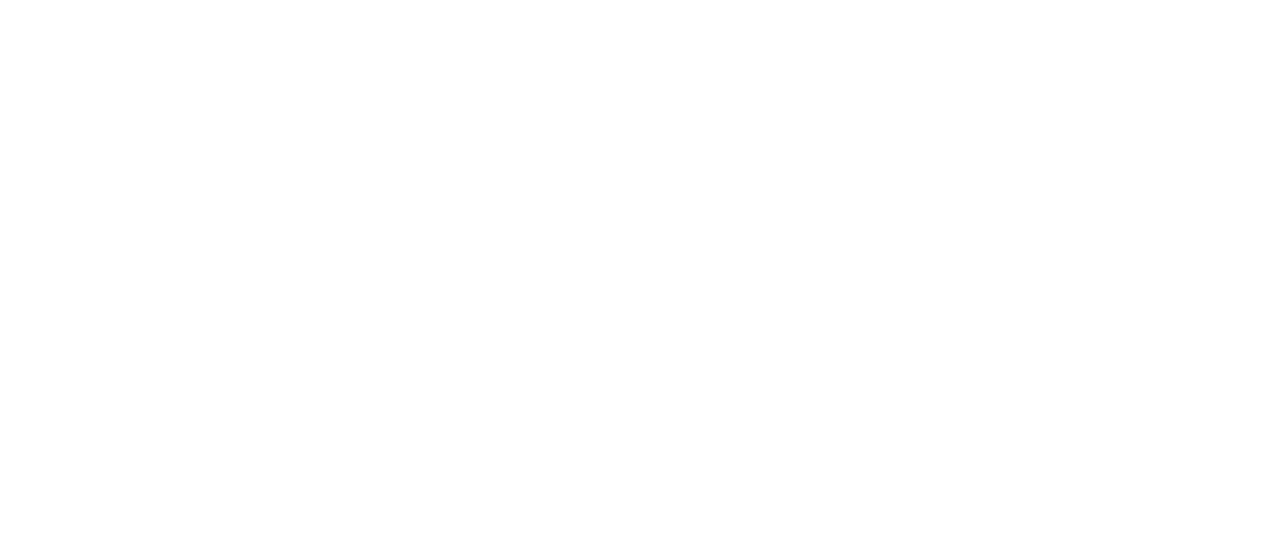
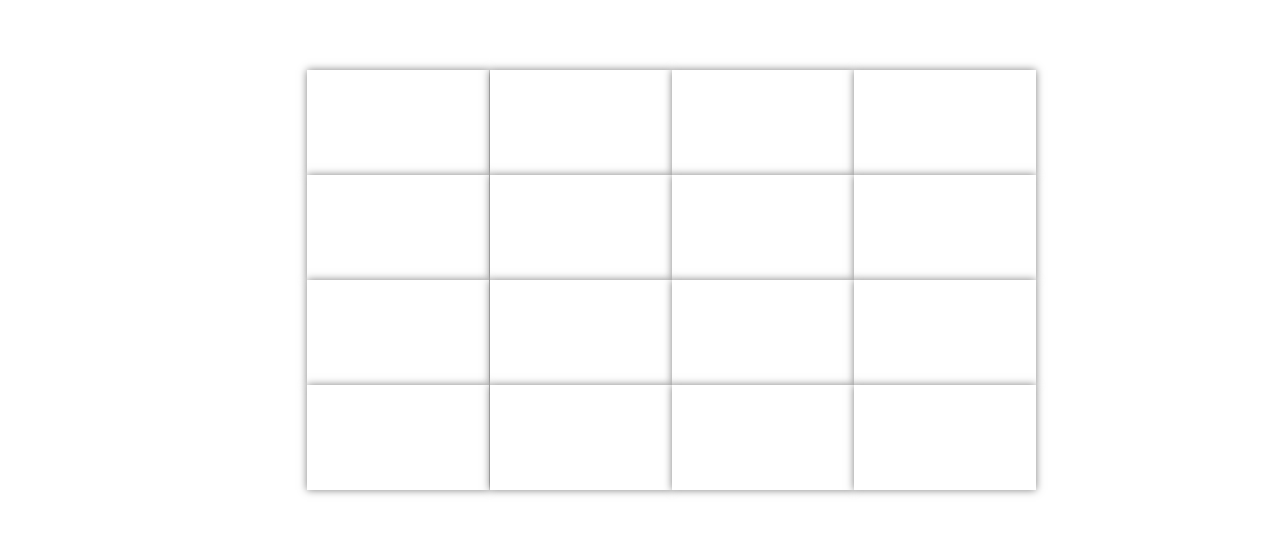
Before and after one commit to Kahl-d/portfolio_website, a React (Create React App) app in the folder client/: page / in a window 1280 px wide. Shown: the part 3823-4357 px from the top of the page. Built offline with nearby package versions, Linux system fonts and the light colour scheme.

Commit message:
exp perspective grid for skills

```diff
--- a/client/src/App.js
+++ b/client/src/App.js
@@ -10,7 +10,8 @@ import { IoBuild } from "react-icons/io5";
 import { GiSkills } from "react-icons/gi";
 import { MdContacts } from "react-icons/md";
 import Projects from "./Components2/Projects";
-import Skills2 from "./Components2/Skills2";
+// import Skills2 from "./Components2/Skills2";
+import App3 from "./Experiments/Grid";
 
 const App = () => {
     useEffect(() => {
@@ -105,7 +106,7 @@ const App = () => {
                 </div>
                 <div id="skills" className="part">
                     <div className="sticky-tag">Skills</div>
-                    <Skills2 />
+                    {/* <Skills2 />  */}
 
 
                 </div>
@@ -115,6 +116,7 @@ const App = () => {
                 </div>
                 <div id="contact" className="part">
                     <div className="sticky-tag">Contact</div>
+                    <App3 />
                 </div>
             </div>
         </div>
--- /dev/null
+++ b/client/src/Experiments/Grid.js
@@ -0,0 +1,114 @@
+import React, { useState } from 'react';
+import './grid.css';  // Make sure to include the CSS file
+import { SiCplusplus } from "react-icons/si";
+import { FaPython } from "react-icons/fa6";
+import { IoLogoJavascript } from "react-icons/io5";
+import { FaGolang } from "react-icons/fa6";
+import { PiFileSqlFill } from "react-icons/pi";
+import { FaHtml5 } from "react-icons/fa";
+import { IoLogoCss3 } from "react-icons/io";
+import { FaReact } from "react-icons/fa";
+import { SiFlask } from "react-icons/si";
+import { SiPytorch } from "react-icons/si";
+import { SiTensorflow } from "react-icons/si";
+import { SiKeras } from "react-icons/si";
+import { SiPandas } from "react-icons/si";
+import { SiNumpy } from "react-icons/si";
+import { SiScikitlearn } from "react-icons/si";
+import { IoLogoTableau } from "react-icons/io5";
+import { SiD3Dotjs } from "react-icons/si";
+
+const GridItem = ({ index, children, handleMouseEnter, handleMouseLeave }) => {
+    return (
+        <div
+            className="item"
+            data-index={index}
+            onMouseEnter={handleMouseEnter}
+            onMouseLeave={handleMouseLeave}
+        >
+            {children}
+        </div>
+    );
+};
+
+const Grid = ({ items }) => {
+
+    const skills = [
+        { name: "C++", icon: <SiCplusplus /> },
+        { name: "Python", icon: <FaPython /> },
+        { name: "JavaScript", icon: <IoLogoJavascript /> },
+        { name: "Go", icon: <FaGolang /> },
+        { name: "SQL", icon: <PiFileSqlFill /> },
+        { name: "HTML", icon: <FaHtml5 /> },
+        { name: "CSS", icon: <IoLogoCss3 /> },
+        { name: "React", icon: <FaReact /> },
+        { name: "Flask", icon: <SiFlask /> },
+        { name: "PyTorch", icon: <SiPytorch /> },
+        { name: "TensorFlow", icon: <SiTensorflow /> },
+        { name: "Keras", icon: <SiKeras /> },
+        { name: "Pandas", icon: <SiPandas /> },
+        { name: "NumPy", icon: <SiNumpy /> },
+        { name: "Scikit-learn", icon: <SiScikitlearn /> },
+        { name: "Tableau", icon: <IoLogoTableau /> },
+        { name: "D3.js", icon: <SiD3Dotjs /> },
+        { name: "Machine Learning" },
+        { name: "Deep Learning" },
+        { name: "Statistical Data Analysis" },
+        { name: "Natural Language Processing" },
+        { name: "Computer Vision" },
+        { name: "Big Data" },
+        { name: "Data Mining" },
+        { name: "Artificial Intelligence" },
+        { name: "Generative AI" }
+      ];
+
+    const [hoveredIndex, setHoveredIndex] = useState(null);
+
+    const handleMouseEnter = (index) => {
+        setHoveredIndex(index);
+    };
+
+    const handleMouseLeave = () => {
+        setHoveredIndex(null);
+    };
+
+    const calculateDistance = (i, j, gridSize) => {
+        const x1 = i % gridSize;
+        const y1 = Math.floor(i / gridSize);
+        const x2 = j % gridSize;
+        const y2 = Math.floor(j / gridSize);
+        return Math.abs(x1 - x2) + Math.abs(y1 - y2);
+    };
+
+    return (
+        <div className="wrapper">
+            <div className="grid">
+                {items.map((item, index) => {
+                    const distance =
+                        hoveredIndex !== null
+                            ? calculateDistance(index, hoveredIndex, 4)
+                            : null;
+                    return (
+                        <div
+                            key={index}
+                            className="item"
+                            data-distance={distance <= 1 ? distance : ''}
+                            onMouseEnter={() => handleMouseEnter(index)}
+                            onMouseLeave={handleMouseLeave}
+                        >
+                            {item}
+                        </div>
+                    );
+                })}
+            </div>
+        </div>
+    );
+};
+
+const App3 = () => {
+    const items = Array.from({ length: 16 }, (_, i) => `.`); // 25x25 grid
+
+    return <Grid items={items} />;
+};
+
+export default App3;
--- /dev/null
+++ b/client/src/Experiments/grid.css
@@ -0,0 +1,82 @@
+:root {
+    --index: calc(0.5vw + 0.5vh); /* Smaller size for items */
+    --transition: cubic-bezier(.1, .7, 0, 1);
+}
+
+
+.wrapper {
+    display: flex;
+    flex-direction: column;
+    align-items: center;
+    justify-content: center;
+    width: 100%;
+    height: calc(100vh - 100px);
+    position: relative;
+    background-color: white;
+}
+
+.grid {
+    display: grid;
+    grid-template-columns: repeat(4, 1fr);
+    perspective: calc(var(--index) * 35);
+    transform-style: preserve-3d;
+    width: 60%;
+    height: 60%;
+}
+
+.item {
+    width: 100%;
+    height: 100%;
+    background-color: white;
+    background-size: cover;
+    background-position: center;
+    cursor: pointer;
+    /* filter: grayscale(1) brightness(.5); */
+    transition: transform 1s var(--transition), filter 1s var(--transition), box-shadow 1s var(--transition), background-color 1s var(--transition);
+    will-change: transform, filter, box-shadow, background-color;
+    display: flex;
+    align-items: center;
+    justify-content: center;
+    text-align: center;
+    transform-style: preserve-3d;
+    color: transparent;
+    font-size: calc(var(--index) * 1.5);
+    font-weight: bold;
+    box-shadow: 0 0 0.5rem rgba(0, 0, 0, 0.5);
+}
+
+.item:hover {
+    filter: none;
+    transform: translateZ(calc(var(--index) * 8.5)) scale(1.1);
+    box-shadow: 0 0 1.5rem rgba(255, 255, 255, 0.55);
+}
+
+.grid .item[data-distance="1"] {
+    transform: translateZ(calc(var(--index) * 7.5)) scale(1.005);
+    background-color: rgba(0, 0, 0, 0.65);
+}
+
+.grid .item[data-distance="2"] {
+    transform: translateZ(calc(var(--index) * 6.5)) scale(1.003);
+    background-color: rgba(0, 0, 0, 0.75);
+}
+
+.grid .item[data-distance="3"] {
+    transform: translateZ(calc(var(--index) * 4.5)) scale(1.002);
+    background-color: rgba(0, 0, 0, 0.85);
+}
+
+.grid .item[data-distance="4"] {
+    transform: translateZ(calc(var(--index) * 2.5)) scale(1.001);
+    background-color: rgba(0, 0, 0, 0.95);
+}
+
+.grid .item[data-distance="5"] {
+    transform: translateZ(calc(var(--index) * 1.0)) scale(1.0005);
+    background-color: rgb(0, 0, 0);
+}
+
+.item[data-distance="0"] {
+    transform: translateZ(calc(var(--index) * 8.5)) scale(1);
+    background-color: rgb(0, 0, 0);
+}
--- a/client/src/app.css
+++ b/client/src/app.css
@@ -101,6 +101,8 @@ body {
     background-color: #444444;
 }
 
+
+
 #journey .sticky-tag{
     color: white;
     opacity: 0.6;
```
